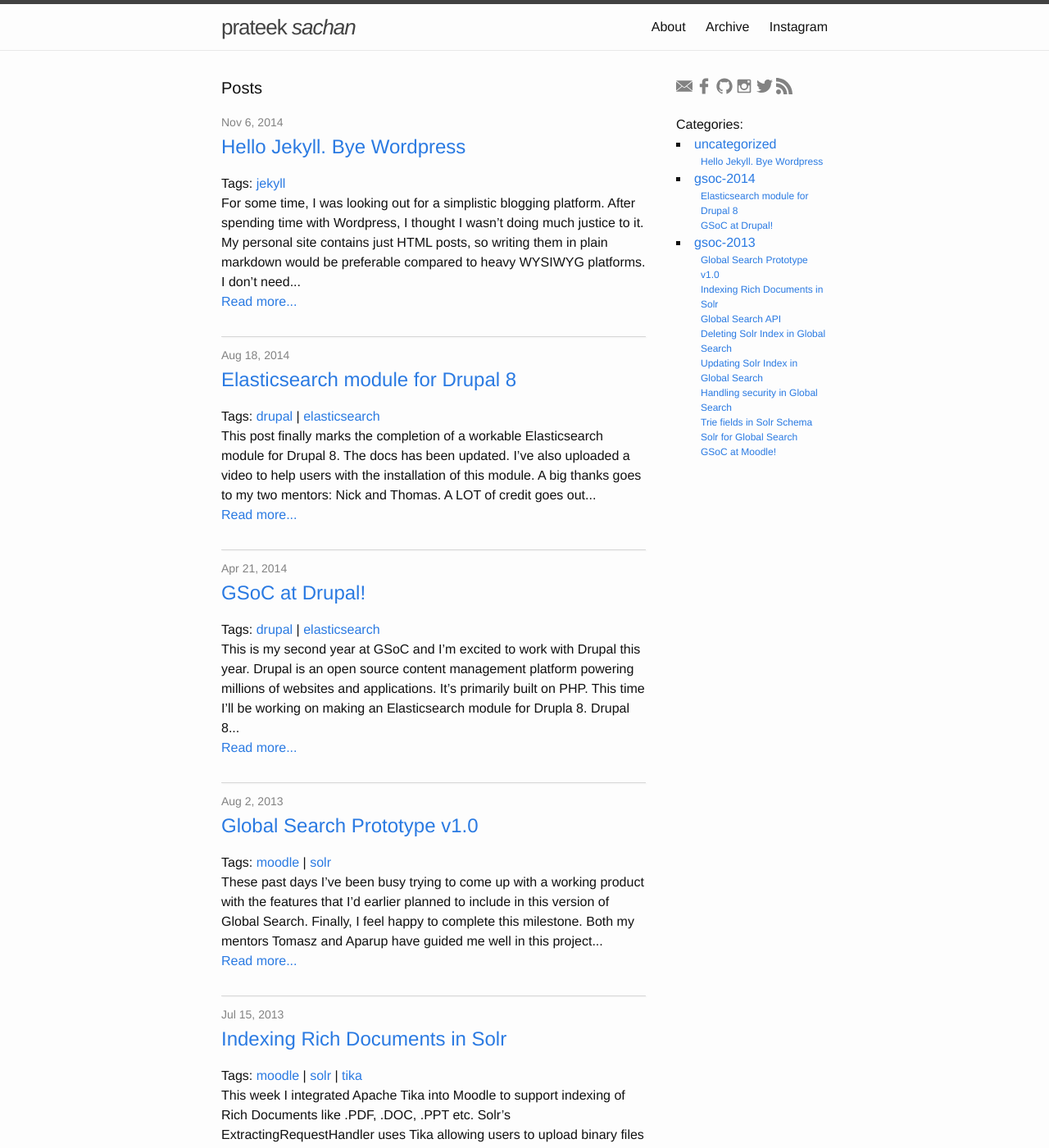
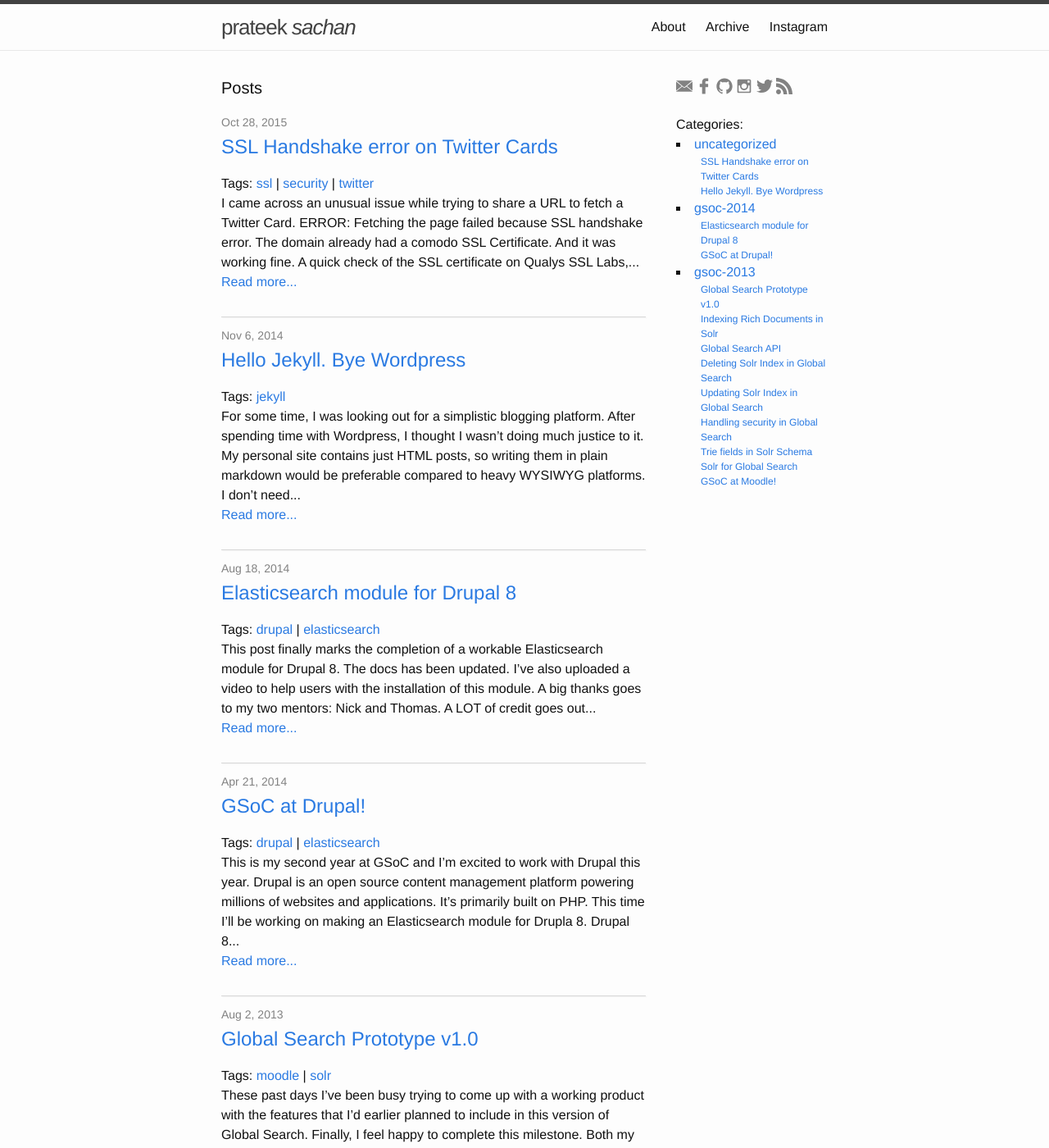
Before and after one commit to prateeksachan/prateeksachan, a Jekyll site: the page built from index.html, in a window 1280 px wide and 1400 px high. Shown: the whole window at 82% size. Built offline with Jekyll 4.4.1, drawn with Linux system fonts in a browser that asks for light colours; the list of posts is cut into pages by our own code; some of the changed text lies outside the part shown.

Commit message:
updating to jekyll v3

```diff
--- a/_config.yml
+++ b/_config.yml
@@ -35,4 +35,5 @@
 
 #sitemap
 gems:
+  - jekyll-paginate
   - jekyll-sitemap
--- /dev/null
+++ b/_posts/2015-10-27-ssl-handshake-error-on-twitter-cards.markdown
@@ -0,0 +1,42 @@
+---
+layout: post
+title:  "SSL Handshake error on Twitter Cards"
+date:   2015-10-27 19:12:00
+categories: uncategorized
+tags:
+- ssl
+- security
+- twitter
+---
+
+I came across an unusual issue while trying to share a URL to fetch a [Twitter Card][twitter-card].
+
+{% highlight php %}
+ERROR: Fetching the page failed because SSL handshake error.
+{% endhighlight %}
+
+The domain already had a comodo SSL Certificate. And it was working fine.
+A quick check of the SSL certificate on [Qualys SSL Labs][quality-ssl-labs], showed that the domain's SSL certificate had a really low rating.
+
+There were many issues that had to be incorporated to increase the certificate's rating from <code>C</code> to <code>A</code>.
+
+Following are the changes I made to my server's certificate settings:
+
+
+- Turn off SSLv2 and SSLv3:
+<code>SSLProtocol all -SSLv3 -SSLv2</code>
+
+- Modify Cipher suites:
+<code>SSLHonorCipherOrder on</code>
+<code>SSLCipherSuite "EECDH+ECDSA+AESGCM EECDH+aRSA+AESGCM EECDH+ECDSA+SHA384 EECDH+ECDSA+SHA256 EECDH+aRSA+SHA384 EECDH+aRSA+SHA256 EECDH+aRSA+RC4 EECDH EDH+aRSA !RC4 !aNULL !eNULL !LOW !3DES !MD5 !EXP !PSK !SRP !DSS"</code>
+
+The above changes need to be made in the <code>ssl.conf</code> file.
+
+However, these changes might slow down your website and pose issues for Googlebot during indexing and Pagespeed insights as <code>curl</code> might fail to get the contents of your website.
+
+Please refer thh [Mozilla wiki][mozilla-wiki] docs for other changes that need to be updated with regarding SSL security.
+
+
+[twitter-card]: https://dev.twitter.com/cards/overview
+[quality-ssl-labs]: https://www.ssllabs.com/ssltest
+[mozilla-wiki]: https://wiki.mozilla.org/Security
```
Also changed, not shown: _posts/2013-06-30-global-search-api.markdown (line endings or trailing spaces), _posts/2013-08-02-global-search-prototype-v1-0.markdown (line endings or trailing spaces).
